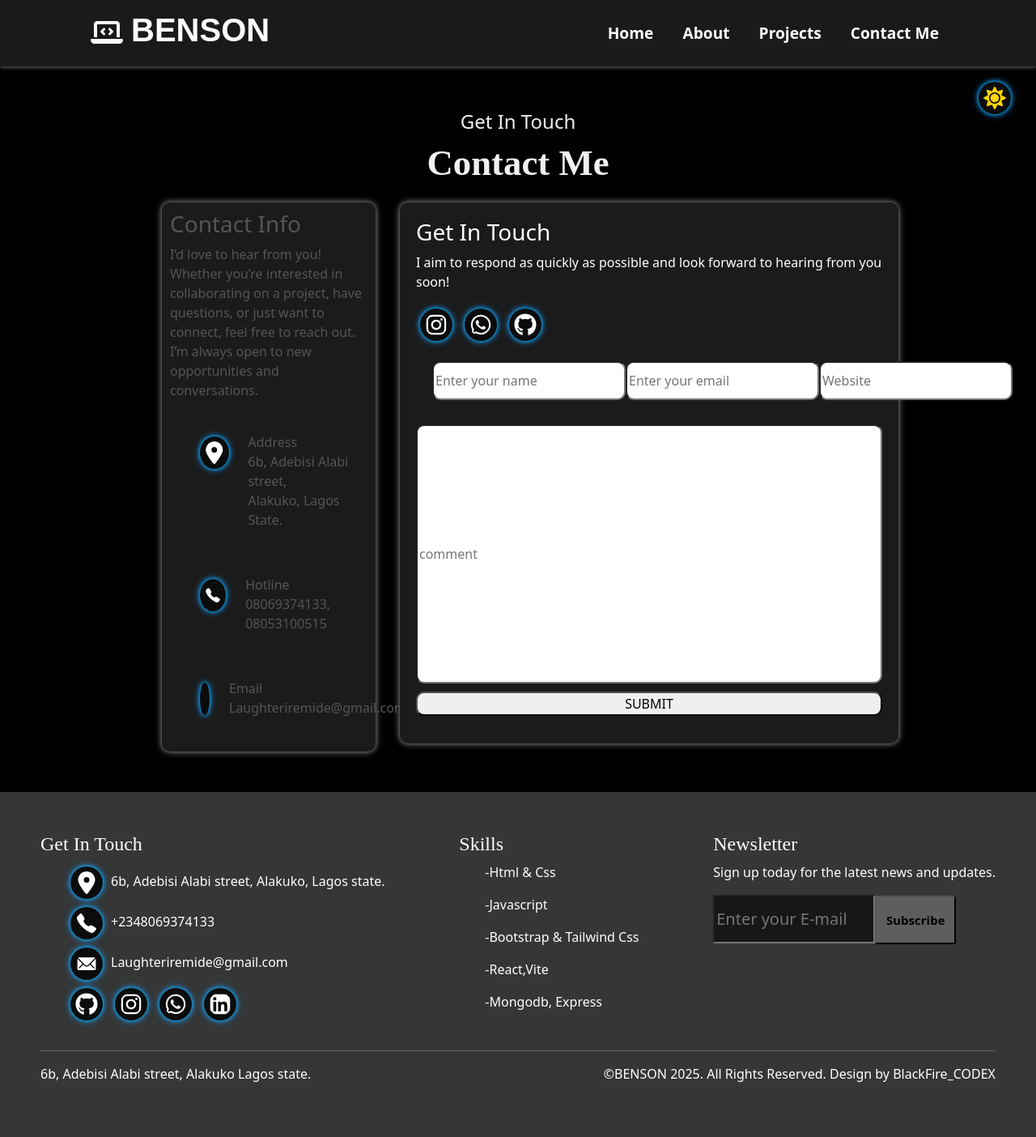
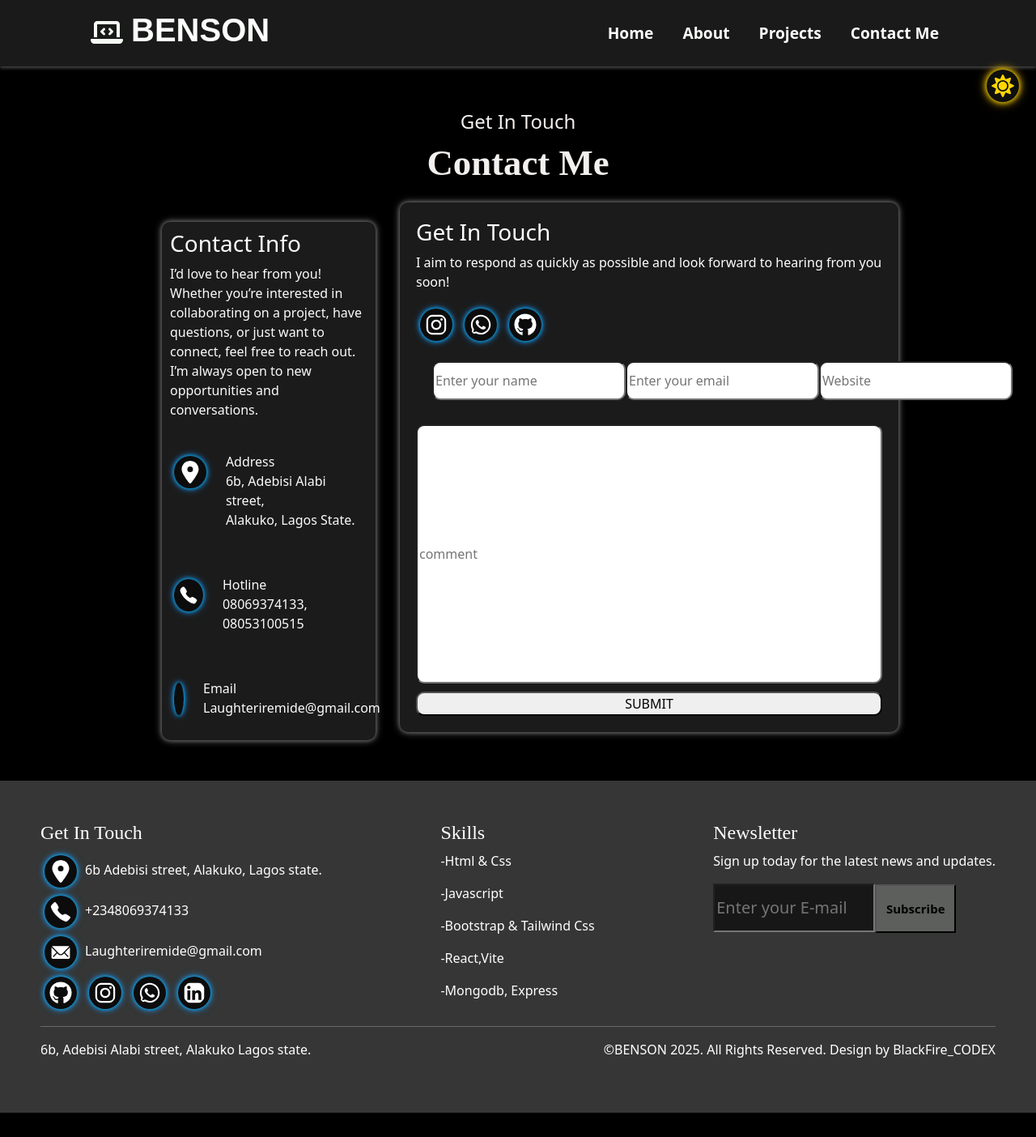
Before and after one commit to BeLaughter/Benson, a React (Vite) app: page /contact in a window 1280 px wide. Shown: the whole page at 81% size. After the commit the page ends 1374 px from the top, so only its background shows below. Built offline with nearby package versions, Linux system fonts and the light colour scheme.

Commit message:
new changes

```diff
--- a/src/App.css
+++ b/src/App.css
@@ -58,14 +58,32 @@ body {
 }
 
 /* stylings that doesnt affect screens only */
+div li {
+  list-style-type: none;
+}
 ul li {
   list-style-type: none;
 }
 .topr {
   position: fixed;
-  top: 80px;
-  right: 5px;
+  top: 65px;
+  right: 0px;
   z-index: 34657565;
+}
+.iconsz-dark {
+  width: 40px !important;
+  height: 40px !important;
+  margin: 5px;
+  padding: 6px;
+  border-radius: 50%;
+  color: white;
+  box-shadow: 0 0 7px #ffe600, 0 0 13px #f7b603;
+  background-color: #0f0f0f;
+  transition: all 0.3s ease-in-out;
+}
+.iconsz-dark:hover {
+  box-shadow: 0 0 15px #ffe600, 0 0 30px #f7b603;
+  transform: translateY(-5px);
 }
 .b2top {
   display: none;
--- a/src/App.jsx
+++ b/src/App.jsx
@@ -56,7 +56,7 @@ function App() {
       <div className="mt-3 me-3 topr">
         <a onClick={() => setIsDark(!isDark)} aria-label="Toggle dark mode">
           {isDark ? (
-            <FaSun className="iconsz" size={20} color="gold" />
+            <FaSun className="iconsz-dark" size={20} color="gold" />
           ) : (
             <FaMoon className="iconsz" size={20} color="blue" />
           )}
--- a/src/Components/Aboutme.css
+++ b/src/Components/Aboutme.css
@@ -19,6 +19,27 @@
   }
   .flex-b {
     text-align: left;
+  }
+  .flex-con {
+    display: flex;
+    flex-direction: column-reverse;
+  }
+  .circle {
+    width: 50px;
+    height: 50px;
+    padding: 10px;
+    margin-right: 30px;
+    margin-left: 30px;
+    margin-top: 20px;
+    margin-bottom: 20px;
+    border-radius: 50%;
+    color: white;
+    display: flex;
+    text-align: center;
+    justify-content: center;
+    align-items: center;
+    background-color: #1b1b1b;
+    box-shadow: 0 0 5px #666666, 0 0 10px #777777;
   }
 }
 
@@ -53,6 +74,26 @@
     border-radius: 20px;
     object-fit: cover;
   }
+  .flex-con {
+    display: flex;
+  }
+  .circle {
+    width: 100px;
+    height: 100px;
+    padding: 10px;
+    margin-right: 30px;
+    margin-left: 30px;
+    margin-top: 20px;
+    margin-bottom: 20px;
+    border-radius: 50%;
+    color: white;
+    display: flex;
+    text-align: center;
+    justify-content: center;
+    align-items: center;
+    background-color: #1b1b1b;
+    box-shadow: 0 0 5px #666666, 0 0 10px #777777;
+  }
 }
 
 /* stylings that doesnt affect screens only */
@@ -71,20 +112,3 @@
   box-shadow: 0 0 12px #00bfff, 0 0 25px #1e90ff;
   transform: translateY(-5px);
 }
-.circle {
-  width: 100px;
-  height: 100px;
-  padding: 10px;
-  margin-right: 30px;
-  margin-left: 30px;
-  margin-top: 20px;
-  margin-bottom: 20px;
-  border-radius: 50%;
-  color: white;
-  display: flex;
-  text-align: center;
-  justify-content: center;
-  align-items: center;
-  background-color: #1b1b1b;
-  box-shadow: 0 0 5px #666666, 0 0 10px #777777;
-}
--- a/src/Components/Aboutme.jsx
+++ b/src/Components/Aboutme.jsx
@@ -41,10 +41,10 @@ const Aboutme = () => {
           <h6 className="grey">
             I'm passionate about creating impactful projects by leveraging
             technology to solve real-world problems and delivering cutting-edge
-            web and Web3 solutions for modern businesses.
+            web solutions for modern businesses.
           </h6>
           <h5 className="mt-4">My Journey</h5>
-          <div className="flex">
+          <div className="flex-container">
             <div>
               <span className="circle">2022</span>
             </div>
@@ -57,7 +57,7 @@ const Aboutme = () => {
             </div>
           </div>
           {/*  journey */}
-          <div className="flex">
+          <div className="flex-con">
             <div>
               <h5>Specialized in React & Modern Frontend Tools</h5>
               <h7 className="grey">
@@ -70,7 +70,7 @@ const Aboutme = () => {
             </div>
           </div>
           {/*  journey */}
-          <div className="flex">
+          <div className="flex-container">
             <div>
               <span className="circle">2024</span>
             </div>
@@ -82,7 +82,7 @@ const Aboutme = () => {
             </div>
           </div>
           {/*  journey */}
-          <div className="flex">
+          <div className="flex-con">
             <div>
               <h5>Freelancing</h5>
               <h7 className="grey">
--- a/src/Components/Contactme.css
+++ b/src/Components/Contactme.css
@@ -6,6 +6,7 @@
   }
   .flex-item-contact1 {
     margin-bottom: 30px;
+    font-size: small;
   }
   .input {
     margin: 5px;
--- a/src/Components/Contactme.jsx
+++ b/src/Components/Contactme.jsx
@@ -11,36 +11,36 @@ function Contactme() {
         <span className="title mb">Contact Me </span>
       </p>
       <div className="flex-container">
-        <div className="flex-item-contact1">
-          <h3 className="grey">Contact Info</h3>
-          <p className="grey">
+        <div className="flex-item-contact1 mt-4">
+          <h3>Contact Info</h3>
+          <p>
             I’d love to hear from you! Whether you’re interested in
             collaborating on a project, have questions, or just want to connect,
             feel free to reach out. I’m always open to new opportunities and
             conversations.
           </p>
-          <ul>
+          <div>
             <li className="flex">
               <FaLocationDot className="iconsz me-4" />
-              <p className="grey">
+              <p>
                 Address<br></br>6b, Adebisi Alabi street,<br></br> Alakuko,
                 Lagos State.
               </p>
             </li>
             <li className="flex">
               <IoCall className="iconsz me-4" />
-              <p className="grey">
+              <p>
                 Hotline<br></br>
                 08069374133, 08053100515
               </p>
             </li>
             <li className="flex">
               <IoIosMail className="iconsz me-4" />
-              <p className="grey">
+              <p>
                 Email<br></br>Laughteriremide@gmail.com
               </p>
             </li>
-          </ul>
+          </div>
         </div>
         <div className="flex-item-contact2">
           <h3 className="">Get In Touch</h3>
--- a/src/Components/Footer.jsx
+++ b/src/Components/Footer.jsx
@@ -1,16 +1,6 @@
 // import { useState } from "react";
 import "./Footer.css";
-import { Link } from "react-router-dom";
-import {
-  FaPhone,
-  FaInstagram,
-  FaWhatsapp,
-  FaLinkedin,
-  FaFacebookSquare,
-  FaMailBulk,
-  FaThumbsUp,
-  FaGithub,
-} from "react-icons/fa";
+import { FaInstagram, FaWhatsapp, FaLinkedin, FaGithub } from "react-icons/fa";
 import { FaLocationDot } from "react-icons/fa6";
 import { IoCall } from "react-icons/io5";
 import { IoIosMail } from "react-icons/io";
@@ -21,10 +11,10 @@ function Footer() {
       <div className="flex-container6">
         <div className="flex-item">
           <h4>Get In Touch</h4>
-          <ul>
+          <div>
             <li>
               <FaLocationDot className="iconsz" />
-              6b, Adebisi Alabi street, Alakuko, Lagos state.
+              6b Adebisi street, Alakuko, Lagos state.
             </li>
             <li>
               <IoCall className="iconsz" />
@@ -51,11 +41,11 @@ function Footer() {
                 </a>
               </div>
             </li>
-          </ul>
+          </div>
         </div>
         <div className="flex-item">
           <h4>Skills</h4>
-          <ul>
+          <div>
             <li>
               <p>-Html & Css</p>
             </li>
@@ -71,7 +61,7 @@ function Footer() {
             <li>
               <p>-Mongodb, Express </p>
             </li>
-          </ul>
+          </div>
         </div>
         <div className="flex-item">
           <h4>Newsletter</h4>
--- a/src/Components/Intro.css
+++ b/src/Components/Intro.css
@@ -1,7 +1,7 @@
 /* style contents for mobile only */
 @media (max-width: 769px) {
   .pad {
-    margin: 30px;
+    margin: 20px;
     margin-top: 50px;
     justify-content: center;
     align-items: center;
--- a/src/Components/Project.css
+++ b/src/Components/Project.css
@@ -8,6 +8,7 @@
     justify-items: center !important;
     align-self: center !important;
     margin-top: 50px !important;
+    font-size: small;
   }
   .proanc {
     margin: 10px;
```
